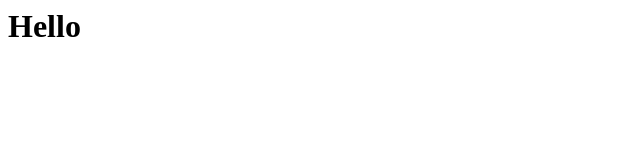
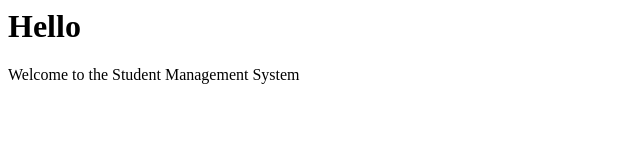
Before and after one commit to Dheerajhacks/demo, a plain HTML site: page index.html in a window 1280 px wide. Shown: the whole page, without its empty margins (0-640 px from the left). Drawn offline with Linux system fonts and the light colour scheme.

Commit message:
added feature 1

```diff
--- a/index.html
+++ b/index.html
@@ -1 +1,2 @@
 <h1>Hello</h1>
+<p>Welcome to the Student Management System</p>
```
